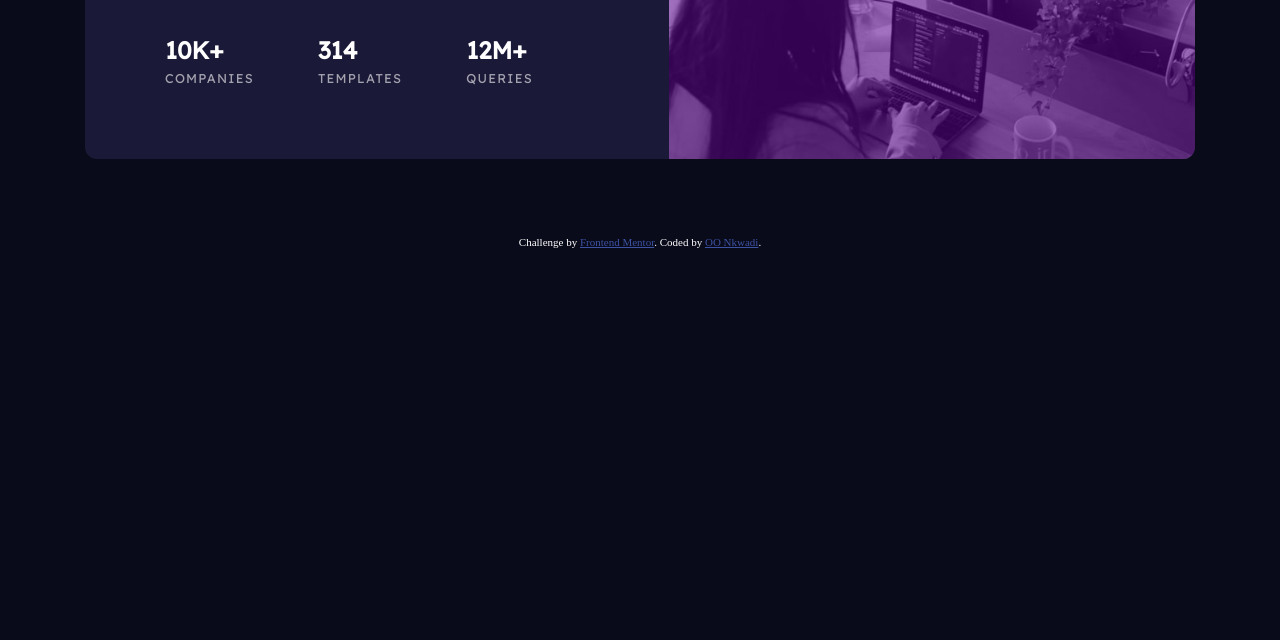
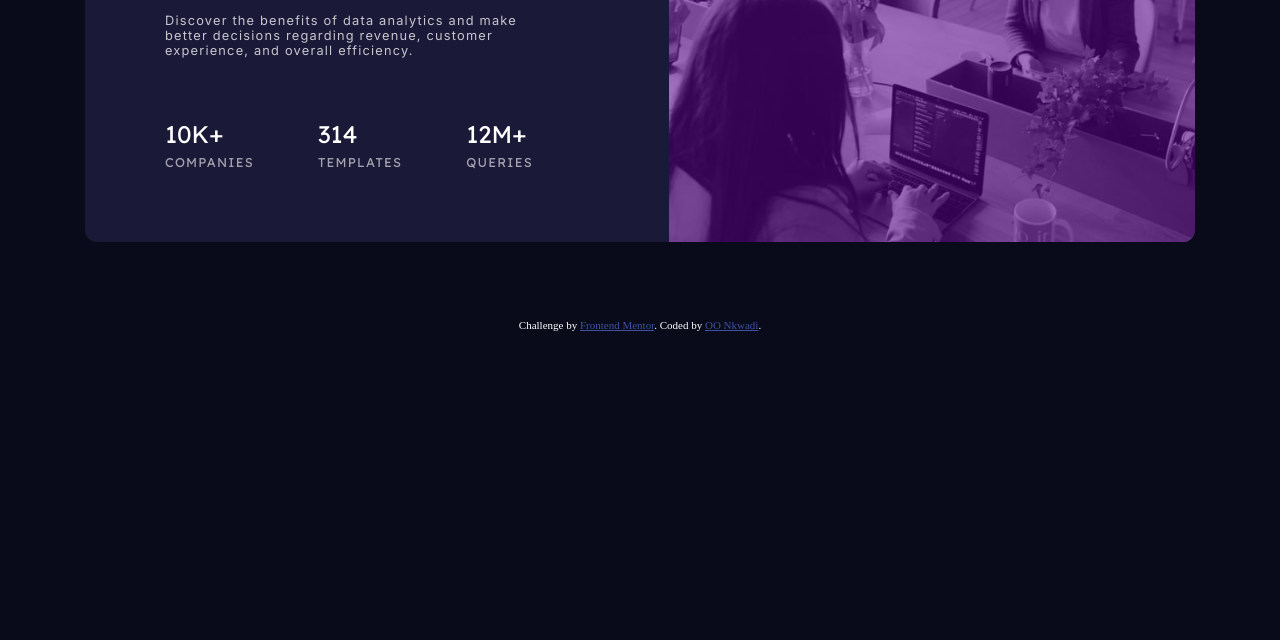
Before and after one commit to nkwadioo/stats-preview-card-component-main, a plain HTML site: page index.html in a window 1280 px wide. Shown: the part 320-960 px from the top of the page. Before the commit the page ends 877 px from the top, so only its background shows below. Drawn offline with Linux system fonts and the light colour scheme.

Commit message:
fix accessibility and html issues

```diff
--- a/assets/scss/style.scss
+++ b/assets/scss/style.scss
@@ -116,6 +116,7 @@ h1 {
 
     .card {
         margin: 6% auto;
+        margin-top: 10rem;
         grid-template-columns: 1fr .9fr;
         .img-wrapper, main {
             grid-row: 1;
@@ -157,7 +158,7 @@ h1 {
                 text-align: justify;
             }
 
-            h1 {
+            .amount {
                 font-size: 1.5rem;
             }
 
--- a/index.html
+++ b/index.html
@@ -16,9 +16,10 @@
 </head>
 <body>
   <div class="card">
-    <div class="img-wrapper">
-      <img src="./images/image-header-mobile.jpg" alt="people working" srcset="">
-    </div>
+
+    <aside class="img-wrapper">
+      <img src="./images/image-header-mobile.jpg" alt="people working">
+    </aside>
     <main>
       <header>
         <h1>Get <span>insights</span> that help your business grow.</h1>
@@ -28,15 +29,15 @@
 
       <section>
         <div class="tags">
-          <h1>10k+</h1>
+          <div class="amount">10k+</div>
           <p>companies</p>
         </div>
         <div class="tags">
-          <h1>314</h1>
+          <div class="amount">314</div>
           <p>templates</p>
         </div>
         <div class="tags">
-          <h1>12m+</h1>
+          <div class="amount">12m+</div>
           <p>queries</p>
         </div>
       </section>
@@ -50,10 +51,10 @@
 
 
 
-  <div class="attribution">
+  <footer class="attribution">
     Challenge by <a href="https://www.frontendmentor.io?ref=challenge" target="_blank">Frontend Mentor</a>.
     Coded by <a href="https://www.linkedin.com/in/nkwadioo/">OO Nkwadi</a>.
-  </div>
+  </footer>
 
   <script src="./assets/js/main.js"></script>
 </body>
```
Also changed, not shown: assets/scss/style.css, 1 other file.
